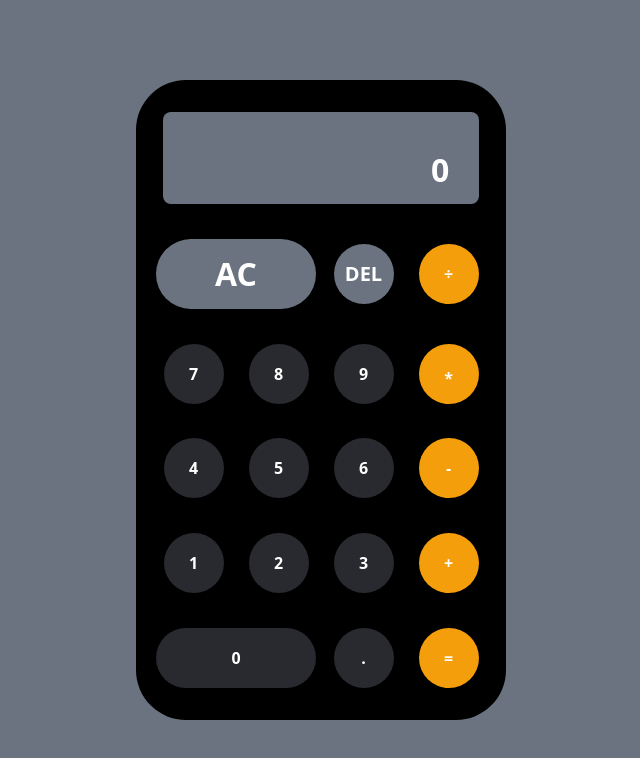
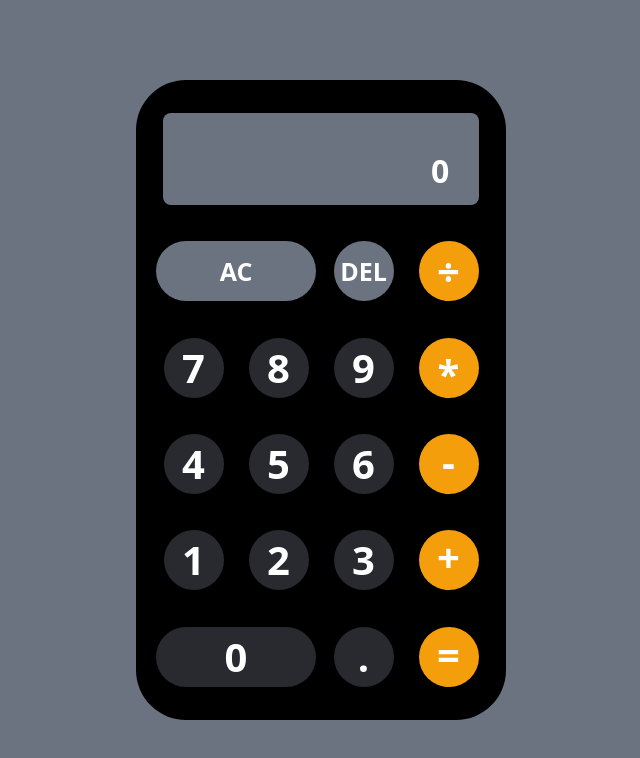
Before and after one commit to alinChiarEl/iphone_calculator, a plain HTML site: page index.html in a window 1280 px wide. Shown: the whole page, without its empty margins (319-959 px from the left). Drawn offline with nearby package versions, Linux system fonts and the light colour scheme.

Commit message:
small css for fonts of the special keys like DEL, AC and EQUAL

```diff
--- a/calculator.css
+++ b/calculator.css
@@ -16,7 +16,7 @@
   justify-content: end;
   min-height: 24px;
 
-  padding-right: 20px !important;
+  padding-right: 5px !important;
 }
 
 .output .current-operand {
@@ -79,8 +79,18 @@
 }
 
 #multiply {
-  padding-top: 8px;
+  padding-top: 12px;
 }
+#subtract {
+  padding-bottom: 4px;
+}
+#add {
+  padding-bottom: 7px;
+}
+#equal {
+  padding-bottom: 4px;
+}
+
 #del {
   background-color: rgb(107 114 128);
   font-size: 20px;
@@ -92,9 +102,9 @@
 }
 
 body {
-  margin: 0;
+  height: 100%;
+  overflow: hidden;
   display: grid;
-  min-height: 100vh;
 }
 #calculator {
   display: grid;
@@ -159,27 +169,40 @@ body {
   height: clamp(60vh, 80vh, 800px);
 }
 
+.numbers,
+#equal,
+#del {
+  font-size: 40px;
+}
+
+#del {
+  font-size: 25px;
+}
+#all_clear {
+  font-size: 25px;
+  height: 60px;
+}
+
 /* media query for mobiles  */
 @media (max-width: 600px) {
   /* selector for all small buttons on mobile */
   .numbers,
-  #equal,
-  #del {
+  #equal {
     font-size: 22px;
     --dimension: 45px;
   }
 
   .light-gray,
   .numbers.zero {
-    font-size: 20px;
     height: 45px;
     width: 100px;
   }
-
+  #all_clear {
+    height: 45px;
+  }
   #del {
-    font-size: 19px;
-  }
-  #all_clear {
-    font-size: 22px;
+    font-size: 15px;
+    --dimension: 45px;
+    /* the dimension sets the height and width we set in the general style, above  */
   }
 }
```
